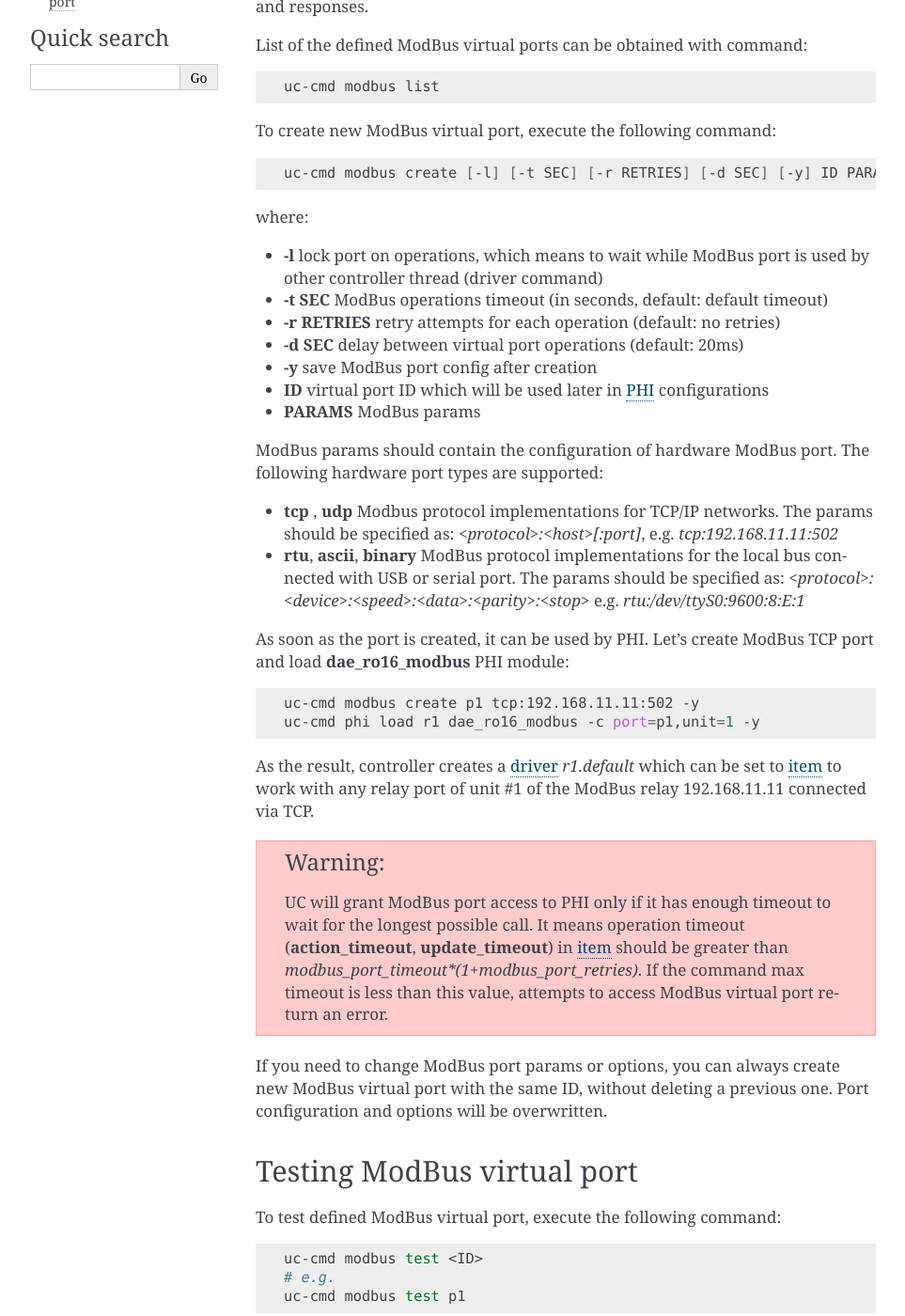
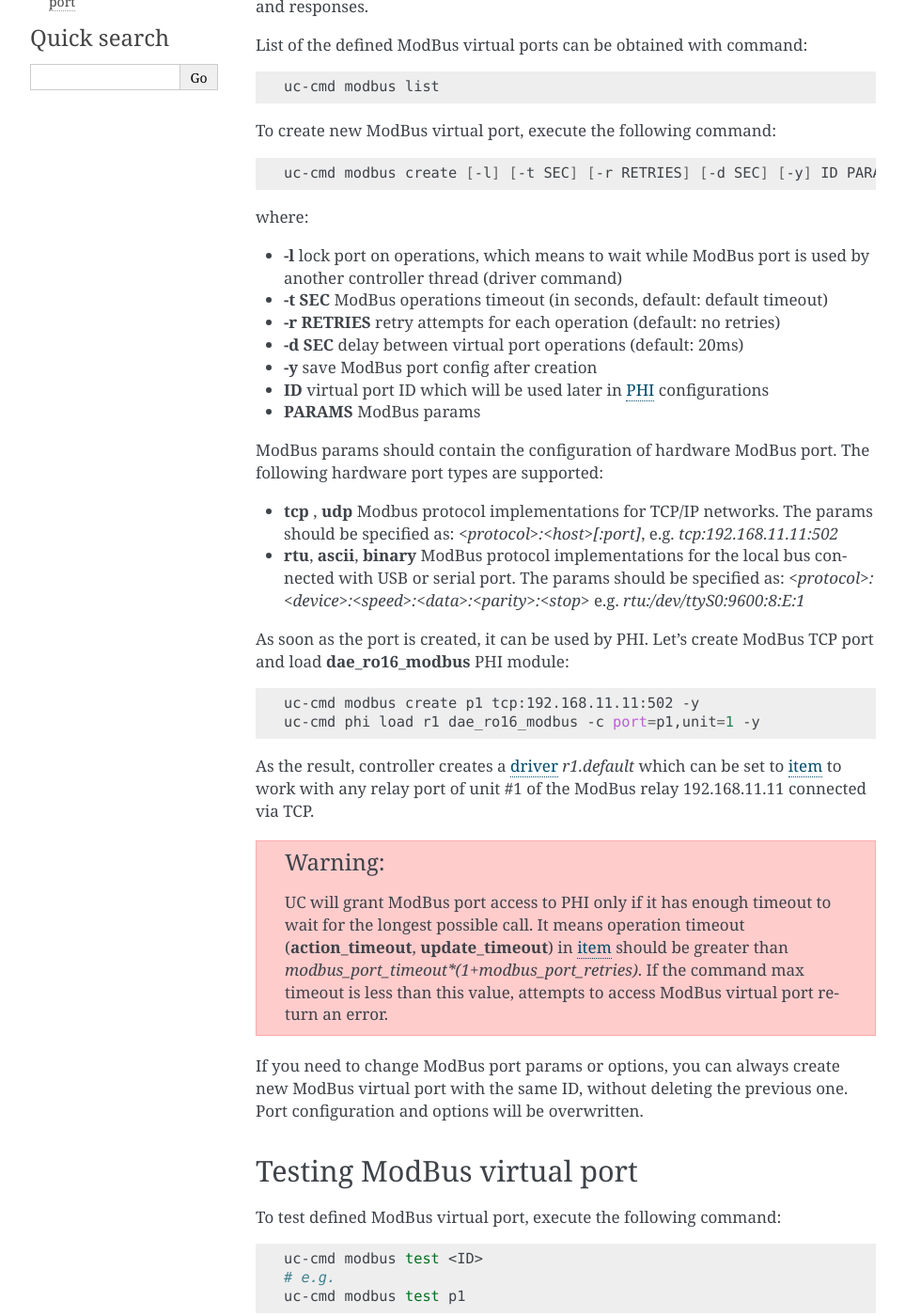
Before and after one commit to alttch/eva3, a Sphinx documentation site: the page built from doc/modbus.rst, in a window 1280 px wide and 1400 px high, scrolled down 340 px. Shown: the whole window at 94% size, without its empty margins (148-1111 px from the left). Built offline with Sphinx 7.4.7, drawn with Linux system fonts in a browser that asks for light colours; some of the changed text lies outside the part shown.

Commit message:
corrections

```diff
--- a/doc/modbus.rst
+++ b/doc/modbus.rst
@@ -29,7 +29,7 @@ To create new ModBus virtual port, execute the following command:
 where:
 
 * **-l** lock port on operations, which means to wait while ModBus port is
-  used by other controller thread (driver command)
+  used by another controller thread (driver command)
 
 * **-t SEC** ModBus operations timeout (in seconds, default: default timeout)
 
@@ -78,7 +78,7 @@ of the ModBus relay 192.168.11.11 connected via TCP.
     virtual port return an error.
 
 If you need to change ModBus port params or options, you can always create new
-ModBus virtual port with the same ID, without deleting a previous one. Port
+ModBus virtual port with the same ID, without deleting the previous one. Port
 configuration and options will be overwritten.
 
 Testing ModBus virtual port
```
Also changed, not shown: other parts of doc/modbus.rst (+2 -2 lines).
